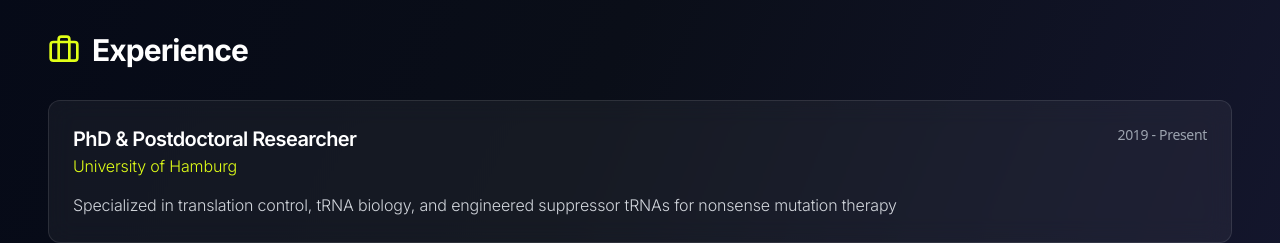
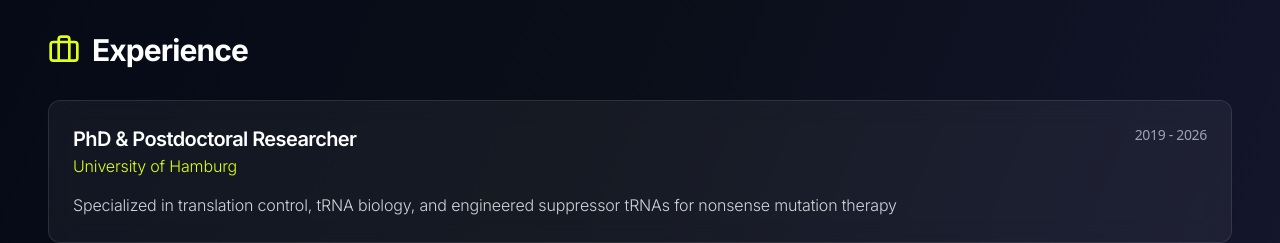
Before and after one commit to transloka786/KritRNA-production-website, a Next.js app: page /founder in a window 1280 px wide. Shown: the part 1560-1803 px from the top of the page. Built offline with nearby package versions, Linux system fonts and the light colour scheme.

Commit message:
Update experience period for PhD role

```diff
--- a/app/founder/page.tsx
+++ b/app/founder/page.tsx
@@ -26,7 +26,7 @@ const experience = [
   {
     role: 'PhD & Postdoctoral Researcher',
     institution: 'University of Hamburg',
-    period: '2019 - Present',
+    period: '2019 - 2026',
     description: 'Specialized in translation control, tRNA biology, and engineered suppressor tRNAs for nonsense mutation therapy',
   },
   {
```
